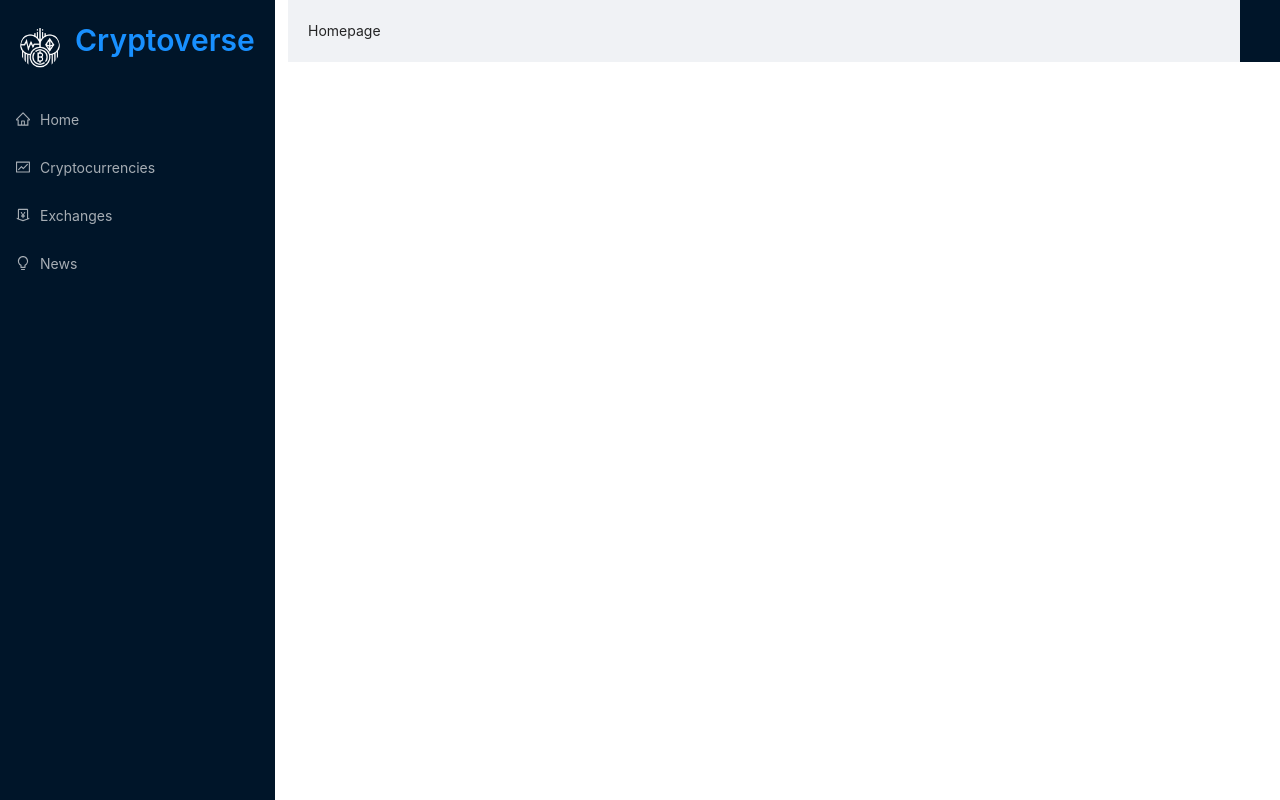
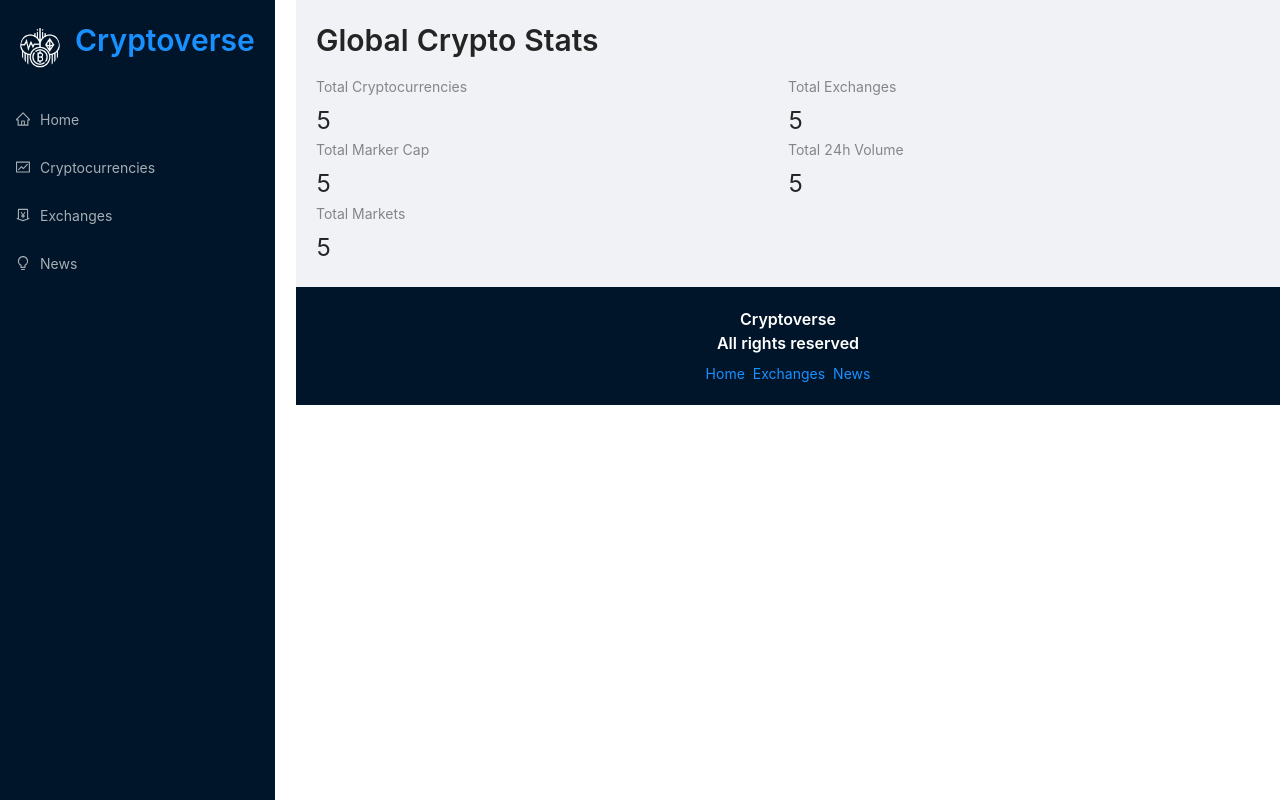
Before and after one commit to ZnoGouDj/cryptoapp, a React (Create React App) app: page / in a window 1280 px wide. Built offline with nearby package versions, Linux system fonts and the light colour scheme.

Commit message:
Add store, provider, services

```diff
--- a/src/App.js
+++ b/src/App.js
@@ -23,8 +23,20 @@
             </Routes>
           </div>
         </Layout>
+
+        <div className="footer">
+          <Typography.Title level={5} style={{ color: 'white', textAlign: 'center' }}>
+            Cryptoverse
+            <br />
+            All rights reserved
+          </Typography.Title>
+          <Space>
+            <Link to="/">Home</Link>
+            <Link to="/exchanges">Exchanges</Link>
+            <Link to="/news">News</Link>
+          </Space>
+        </div>
       </div>
-      <div className="footer"></div>
     </div>
   );
 };
--- /dev/null
+++ b/src/app/store.js
@@ -0,0 +1,5 @@
+import { configureStore } from '@reduxjs/toolkit';
+
+export default configureStore({
+  reducer: {},
+});
--- a/src/components/Homepage.jsx
+++ b/src/components/Homepage.jsx
@@ -1,7 +1,35 @@
 import React from 'react';
+import millify from 'millify';
+import { Typography, Row, Col, Statistic } from 'antd';
+import { Link } from 'react-router-dom';
+
+const { Title } = Typography;
 
 const Homepage = () => {
-  return <div>Homepage</div>;
+  return (
+    <>
+      <Title level={2} className="heading">
+        Global Crypto Stats
+      </Title>
+      <Row>
+        <Col span={12}>
+          <Statistic title="Total Cryptocurrencies" value="5" />
+        </Col>
+        <Col span={12}>
+          <Statistic title="Total Exchanges" value="5" />
+        </Col>
+        <Col span={12}>
+          <Statistic title="Total Marker Cap" value="5" />
+        </Col>
+        <Col span={12}>
+          <Statistic title="Total 24h Volume" value="5" />
+        </Col>
+        <Col span={12}>
+          <Statistic title="Total Markets" value="5" />
+        </Col>
+      </Row>
+    </>
+  );
 };
 
 export default Homepage;
--- a/src/index.js
+++ b/src/index.js
@@ -1,13 +1,17 @@
 import React from 'react';
 import ReactDOM from 'react-dom';
 import { BrowserRouter as Router } from 'react-router-dom';
+import { Provider } from 'react-redux';
 
 import App from './App';
+import store from './app/store';
 import 'antd/dist/antd.css';
 
 ReactDOM.render(
   <Router>
-    <App />
+    <Provider store={store}>
+      <App />
+    </Provider>
   </Router>,
   document.getElementById('root')
 );
```
Also changed, not shown: src/services/cryptoApi.js (added, +20 -0 lines).
